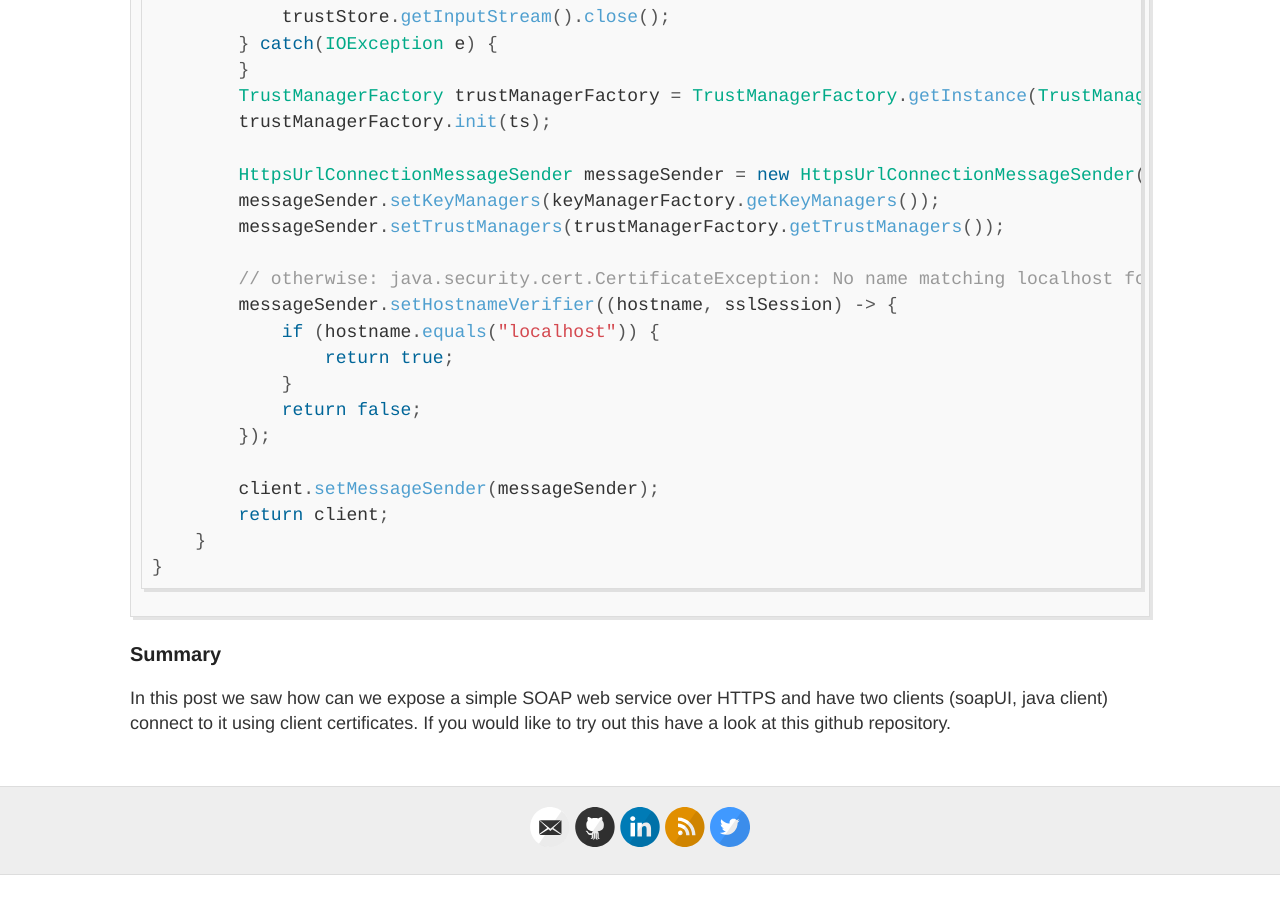
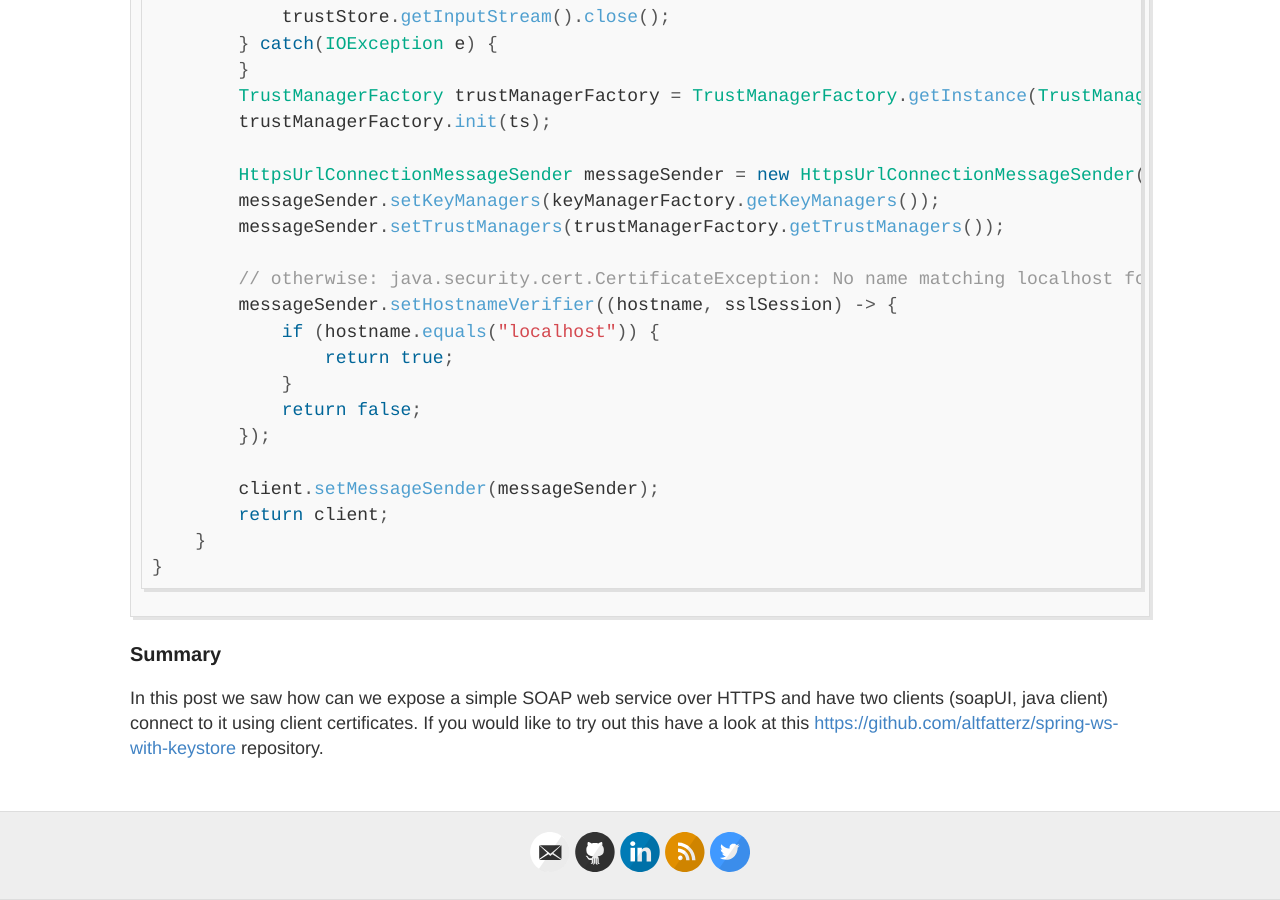
Before and after one commit to altfatterz/altfatterz.github.io, a Jekyll site: the page built from _posts/2016-04-30-soap-over-https-with-client-certificate-authentication.md, in a window 1280 px wide and 900 px high, scrolled down 10252 px. Built offline with Jekyll 4.4.1, drawn with Linux system fonts in a browser that asks for light colours; comment, search, counter and statistics services are not loaded; before the commit the page ends 11127 px from its top, so only the background shows below that; some of the changed lines change nothing that is shown.

Commit message:
add repository url

```diff
--- a/_posts/2016-04-30-soap-over-https-with-client-certificate-authentication.md
+++ b/_posts/2016-04-30-soap-over-https-with-client-certificate-authentication.md
@@ -387,4 +387,4 @@ public class WebServiceClientConfig {
 
 ### Summary
 
-In this post we saw how can we expose a simple SOAP web service over HTTPS and have two clients (soapUI, java client) connect to it using client certificates. If you would like to try out this have a look at this github repository.
+In this post we saw how can we expose a simple SOAP web service over HTTPS and have two clients (soapUI, java client) connect to it using client certificates. If you would like to try out this have a look at this [https://github.com/altfatterz/spring-ws-with-keystore](https://github.com/altfatterz/spring-ws-with-keystore) repository.
```
